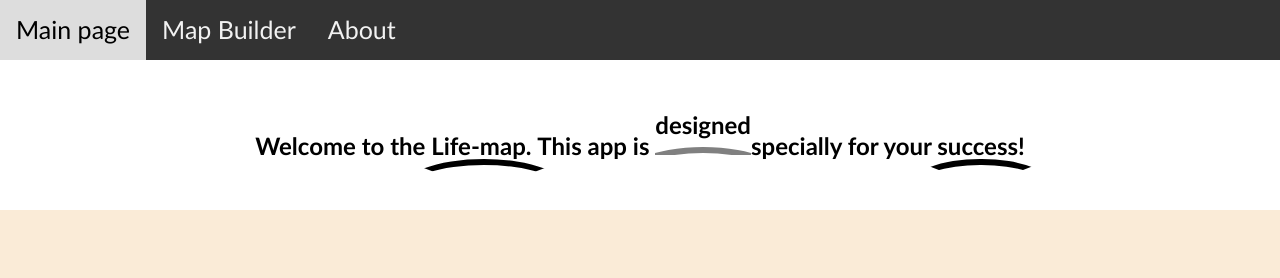
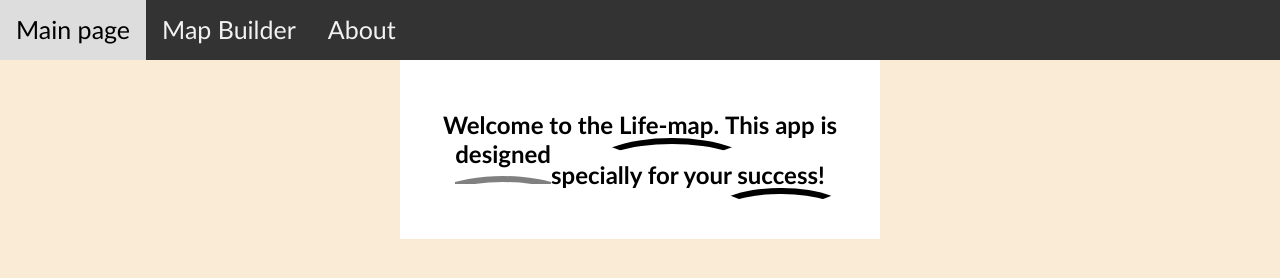
Before and after one commit to Fr1eZe/life-map, a plain HTML site: page Index.html in a window 1280 px wide. Drawn offline with Linux system fonts and the light colour scheme.

Commit message:
Update style.css

```diff
--- a/style.css
+++ b/style.css
@@ -75,9 +75,11 @@
     }
 
 #greetings {
-    display: block;
+    display: flexbox;
     background-color: white;
   font-size:x-large;
+  margin-left: 400px;
+  margin-right: 400px;
  padding-top: 50px;
  padding-bottom:50px ;
    text-align: center;
```
